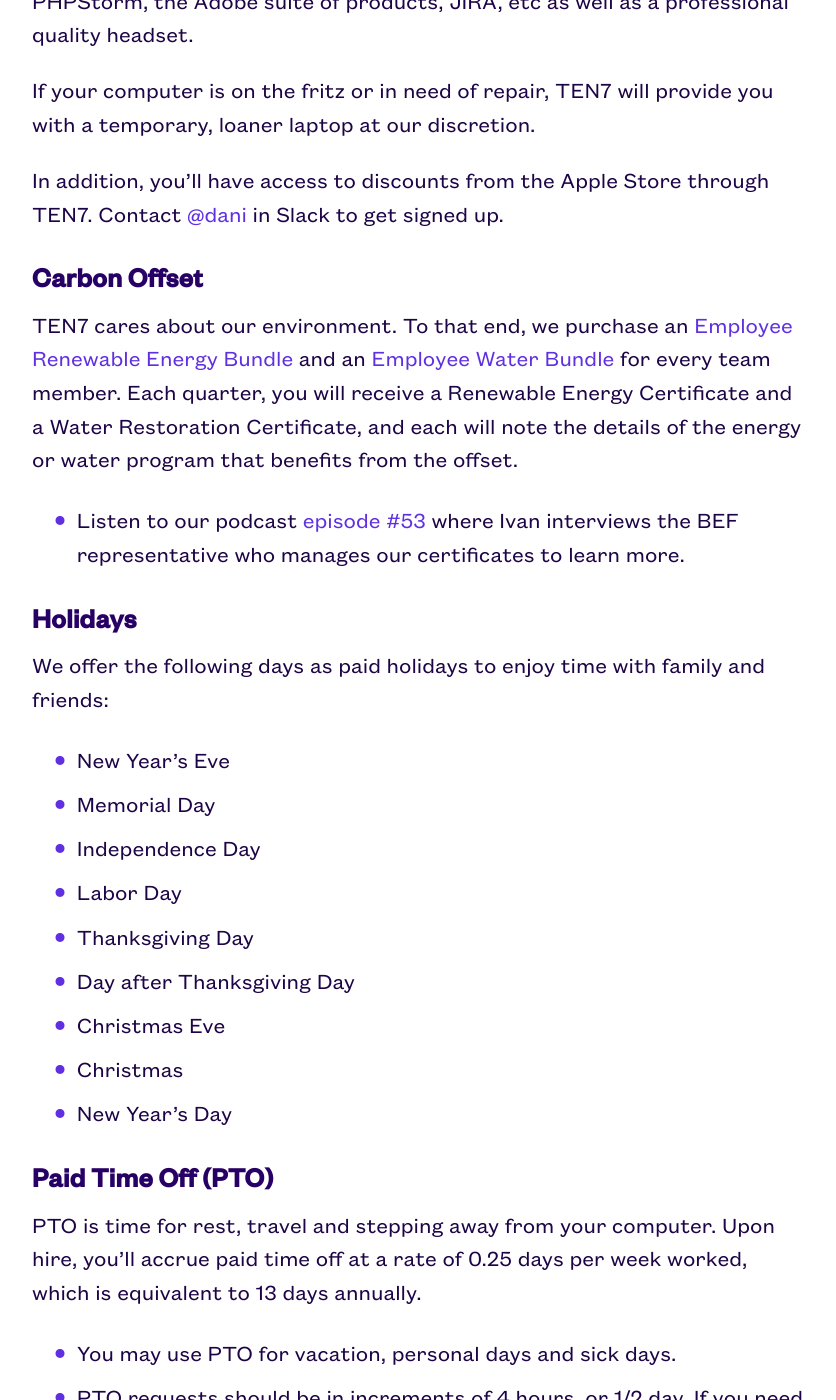
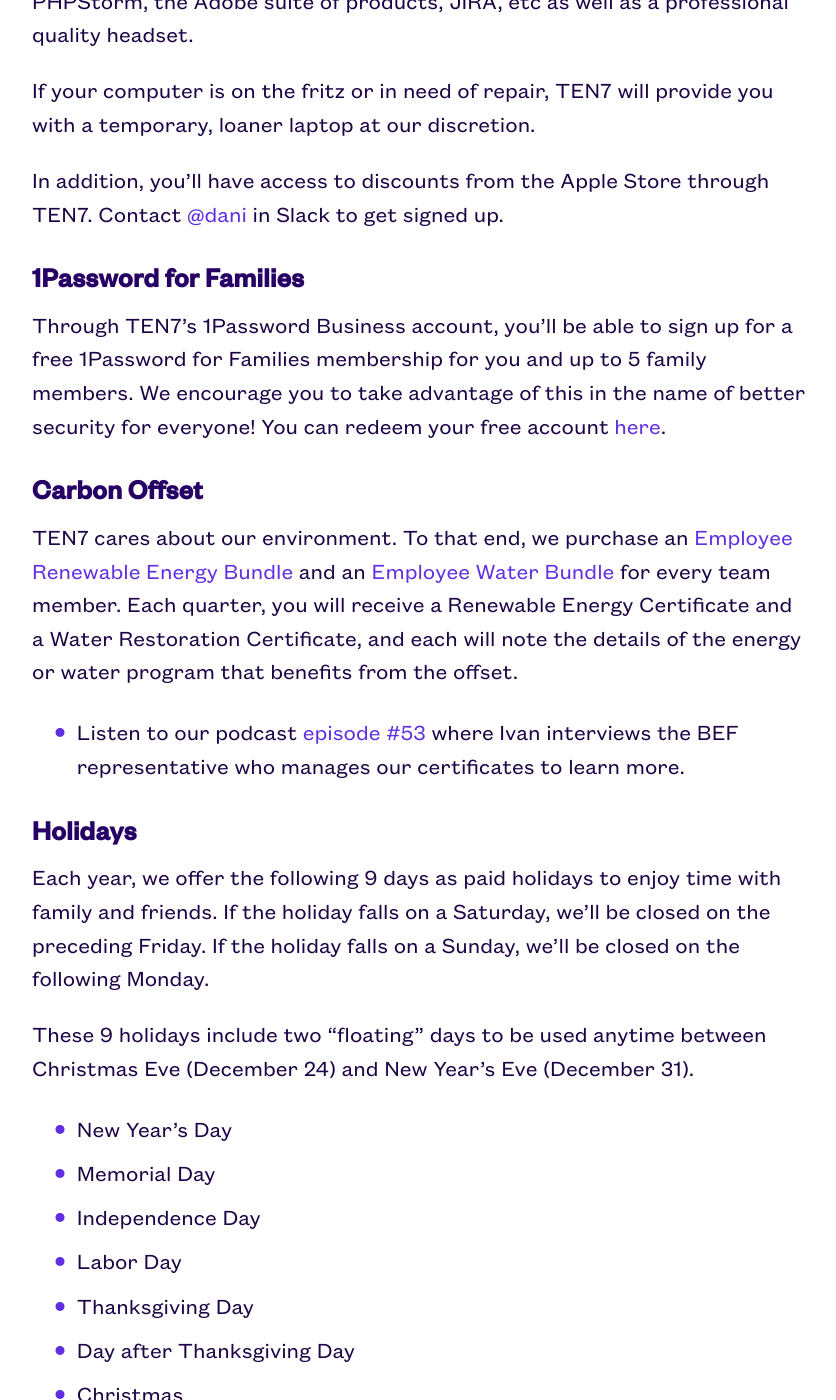
Before and after one commit to ten7/handbook.ten7.com, a Jekyll site: the page built from _pages/04_ourbenefits.md, in a window 1280 px wide and 1400 px high, scrolled down 3545 px. Shown: the whole window, without its empty margins (220-1056 px from the left). Built offline with Jekyll 4.4.1, drawn with Linux system fonts in a browser that asks for light colours; some of the changed text lies outside the part shown.

Commit message:
Added 1Password for Families and changed holidays

```diff
--- a/_pages/04_ourbenefits.md
+++ b/_pages/04_ourbenefits.md
@@ -77,6 +77,10 @@
 
 In addition, you'll have access to discounts from the Apple Store through TEN7. Contact [@dani](https://ten7.slack.com/team/UKEQ8DH9T) in Slack to get signed up.
 
+## 1Password for Families
+
+Through TEN7's 1Password Business account, you'll be able to sign up for a free 1Password for Families membership for you and up to 5 family members. We encourage you to take advantage of this in the name of better security for everyone! You can redeem your free account [here](https://support.1password.com/link-family/).
+
 ## Carbon Offset
 
 TEN7 cares about our environment. To that end, we purchase an [Employee Renewable Energy Bundle](http://store.b-e-f.org/products/employee-renewable-energy-bundle/) and an [Employee Water Bundle](http://store.b-e-f.org/products/employee-water-bundle/) for every team member. Each quarter, you will receive a Renewable Energy Certificate and a Water Restoration Certificate, and each will note the details of the energy or water program that benefits from the offset.
@@ -85,17 +89,19 @@
 
 ## Holidays
 
-We offer the following days as paid holidays to enjoy time with family and friends:
+Each year, we offer the following 9 days as paid holidays to enjoy time with family and friends. If the holiday falls on a Saturday, we'll be closed on the preceding Friday. If the holiday falls on a Sunday, we'll be closed on the following Monday.
 
-* New Year’s Eve
+These 9 holidays include two "floating" days to be used anytime between Christmas Eve (December 24) and New Year's Eve (December 31).
+
+* New Year’s Day
 * Memorial Day
 * Independence Day
 * Labor Day
 * Thanksgiving Day
 * Day after Thanksgiving Day
-* Christmas Eve
 * Christmas
-* New Year’s Day
+* Floating Holiday #1
+* Floating Holiday #2
 
 ## Paid Time Off (PTO)
 
```
